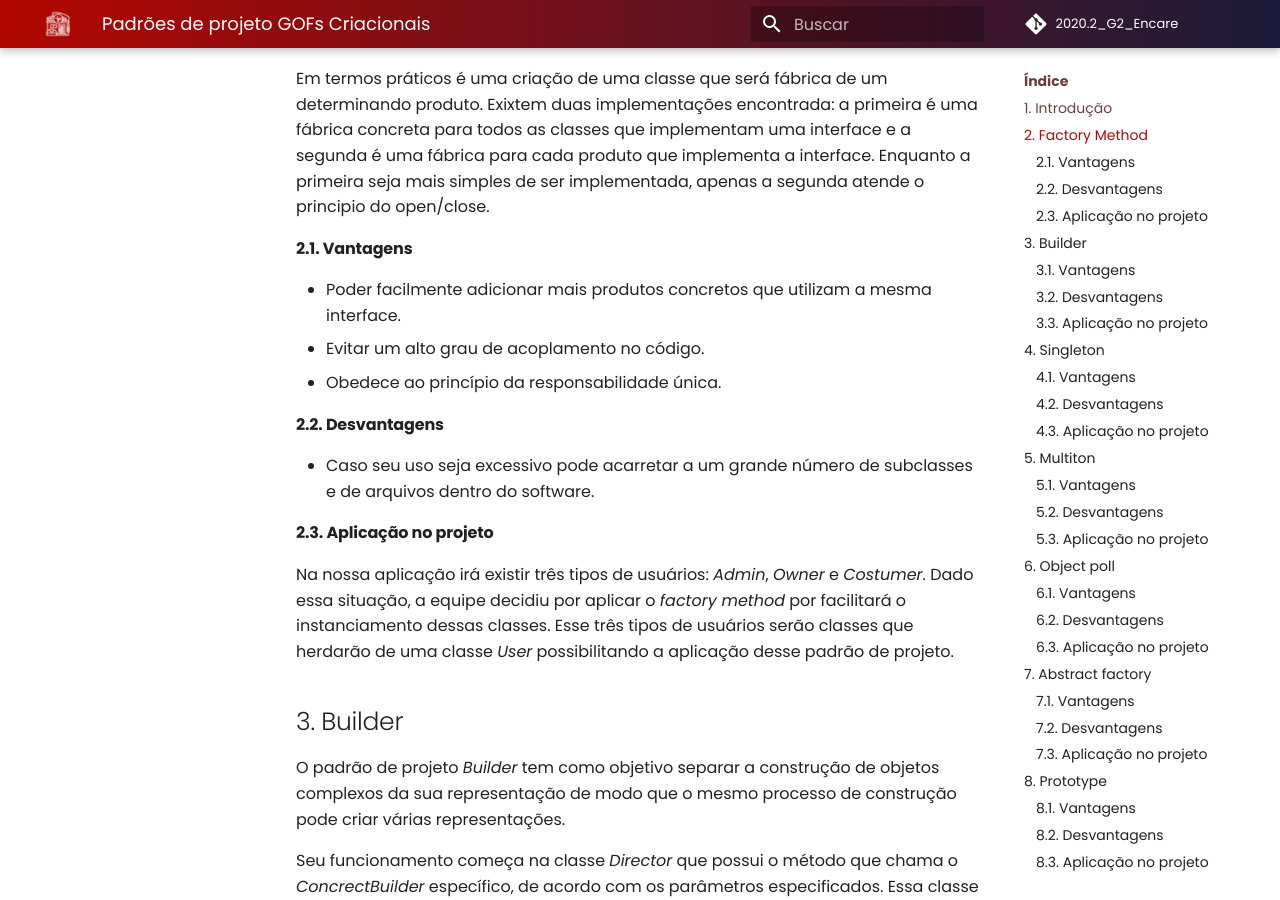
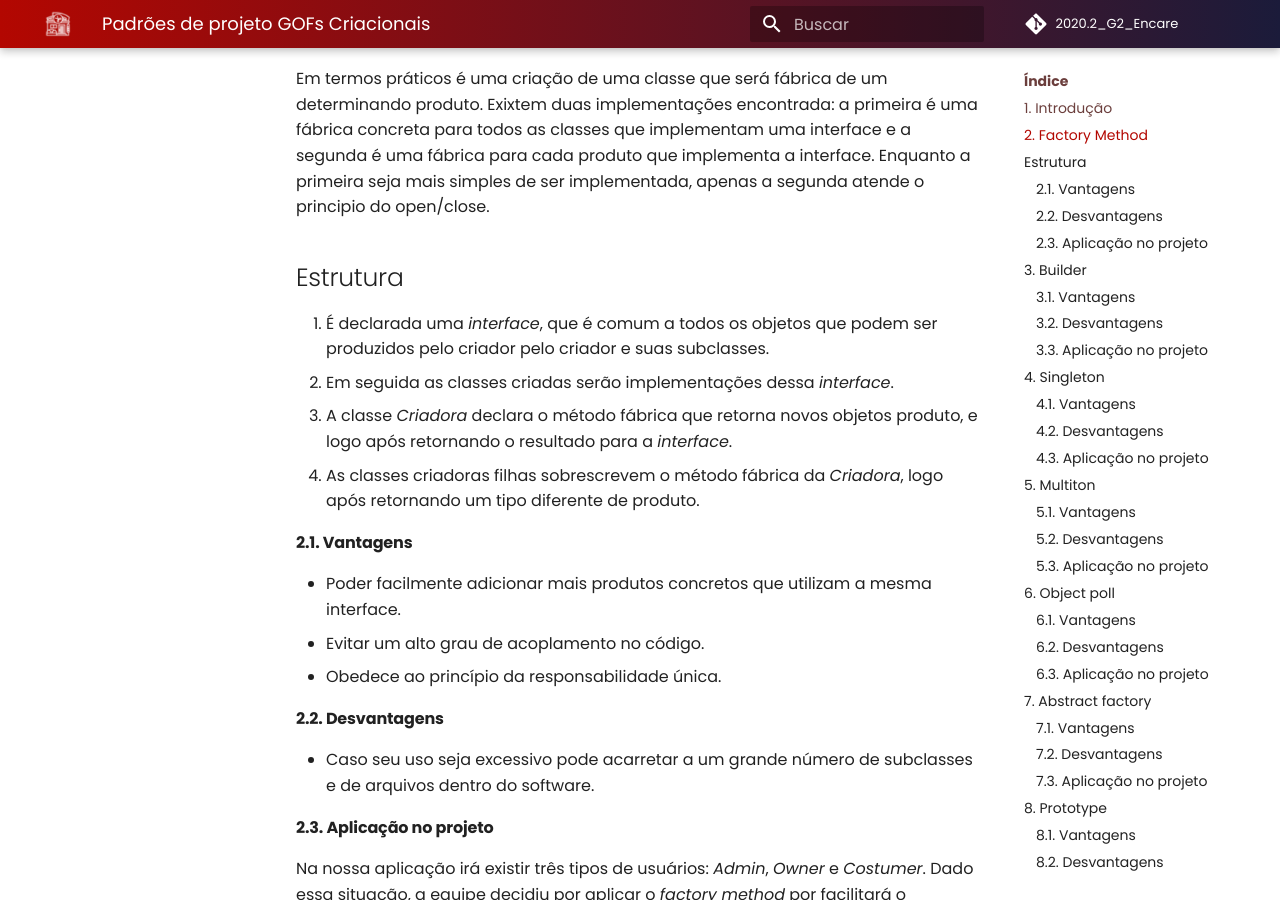
Before and after one commit to UnBArqDsw2020-2/2020.2_G2_Encare, an MkDocs documentation site: the page built from docs/Padroes_de_projeto/GOFs/gof_criacional.md, in a window 1280 px wide and 900 px high, scrolled down 617 px. Built offline with MkDocs 1.6.1 and Material for MkDocs 9.7.7, drawn with Linux system fonts in a browser that asks for light colours; comment, search, counter and statistics services are not loaded; some of the changed text lies outside the part shown.

Commit message:
#58 Adiciona Estrutura Factory

```diff
--- a/docs/Padroes_de_projeto/GOFs/gof_criacional.md
+++ b/docs/Padroes_de_projeto/GOFs/gof_criacional.md
@@ -10,6 +10,13 @@ A seguir iremos apresentar os principais padrões criacionais e como eles se apl
 O *factory method* (método de fábrica) consiste no instanciamento de um produto concreto que usa uma interface, por exemplo, uma aplicação que requer um objeto com uma interface específica para realizar as tarefas.
 
 Em termos práticos é uma criação de uma classe que será fábrica de um determinando produto. Exixtem duas implementações encontrada: a primeira é uma fábrica concreta para todos as classes que implementam uma interface e a segunda é uma fábrica para cada produto que implementa a interface. Enquanto a primeira seja mais simples de ser implementada, apenas a segunda atende o principio do open/close.
+
+## Estrutura
+
+1. É declarada uma *interface*, que é comum a todos os objetos que podem ser produzidos pelo criador pelo criador e suas subclasses.
+2. Em seguida as classes criadas serão implementações dessa *interface*.
+3. A classe *Criadora* declara o método fábrica que retorna novos objetos produto, e logo após retornando o resultado para a *interface*.
+4. As classes criadoras filhas sobrescrevem o método fábrica da *Criadora*, logo após retornando um tipo diferente de produto.
 
 #### 2.1. Vantagens
 
@@ -175,3 +182,4 @@ Aqui está a versão final da modelagem do projeto:
 | 02/04/2021 | João Luis Baraky | Adiciona Factory Method à modelagem (v2) | 0.7 |
 | 03/04/2021 | João Pedro Carvalho | Adicionando justificativa para factory method  | 1.0 |
 | 04/04/2021 | Hugo, Wagner, Nícalo | Revisão do Documento  | 1.0 |
+| 09/04/2021 | Hugo Aragão          | Adiciona Estrutura Factory | 1.1 |
```
